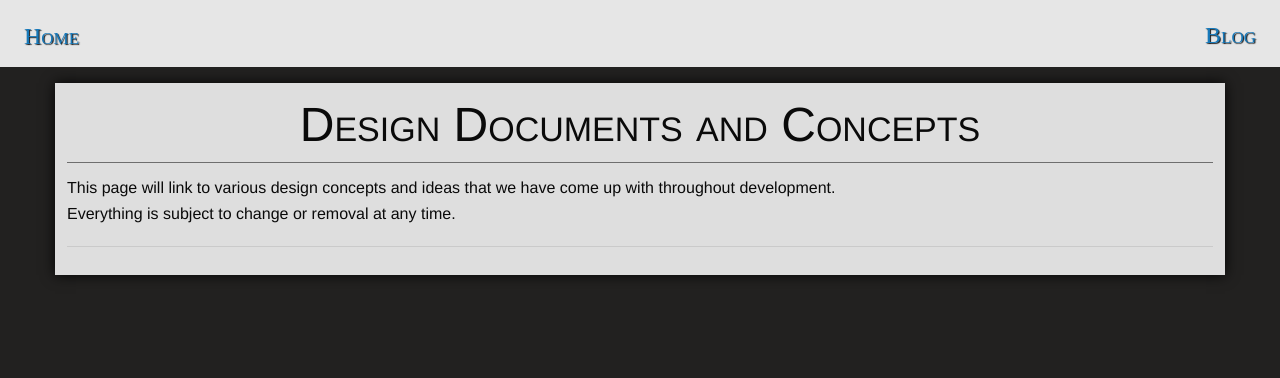
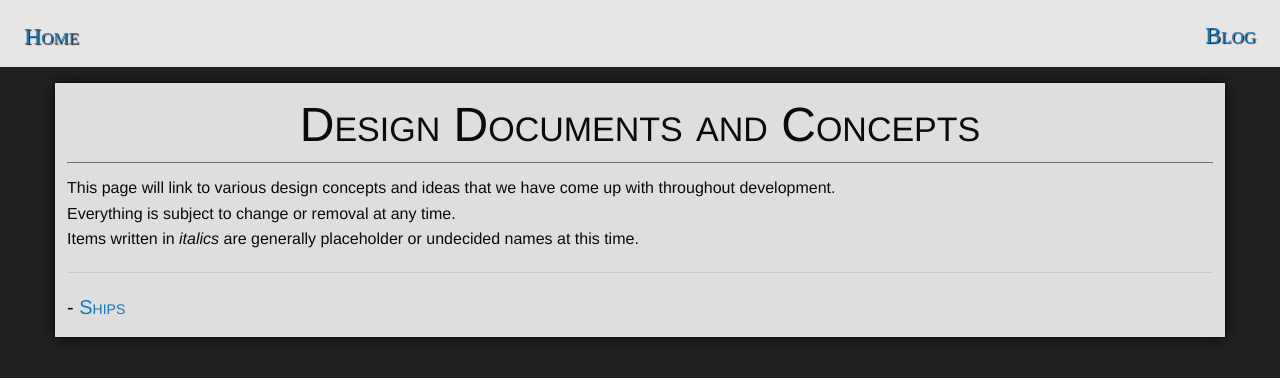
Before and after one commit to ori-sky/polar-space, a Jekyll site: the page built from design.md, in a window 1280 px wide. Shown: the top 378 px of the page. Built offline with Jekyll 4.4.1, drawn with Linux system fonts in a browser that asks for light colours; nearby versions of some CDN libraries; some web fonts are replaced; our own code applies the rules of GitHub Pages for plain Markdown files; library files that are not in the unit come from our copies.

Commit message:
design.md updated from https://stackedit.io/

```diff
--- a/design.md
+++ b/design.md
@@ -3,10 +3,11 @@ title: Design Documents and Concepts
 ---
 This page will link to various design concepts and ideas that we have come up with throughout development.
 Everything is subject to change or removal at any time.
+Items written in *italics* are generally placeholder or undecided names at this time.
 
 ---
-
+### - [Ships](polar-engine/designs/ships)
 <!--stackedit_data:
-eyJoaXN0b3J5IjpbLTE0NTY1ODk3NzEsOTI1Nzg0OTAwLC0xMz
-cyNDY3NDg1XX0=
+eyJoaXN0b3J5IjpbLTYwNTcwNzA5LC0xNDU2NTg5NzcxLDkyNT
+c4NDkwMCwtMTM3MjQ2NzQ4NV19
 -->
```
